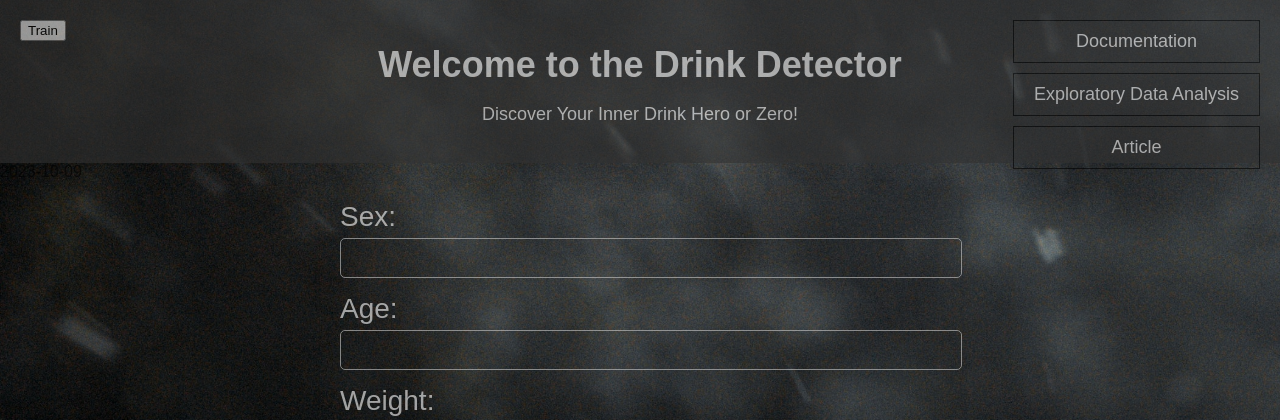
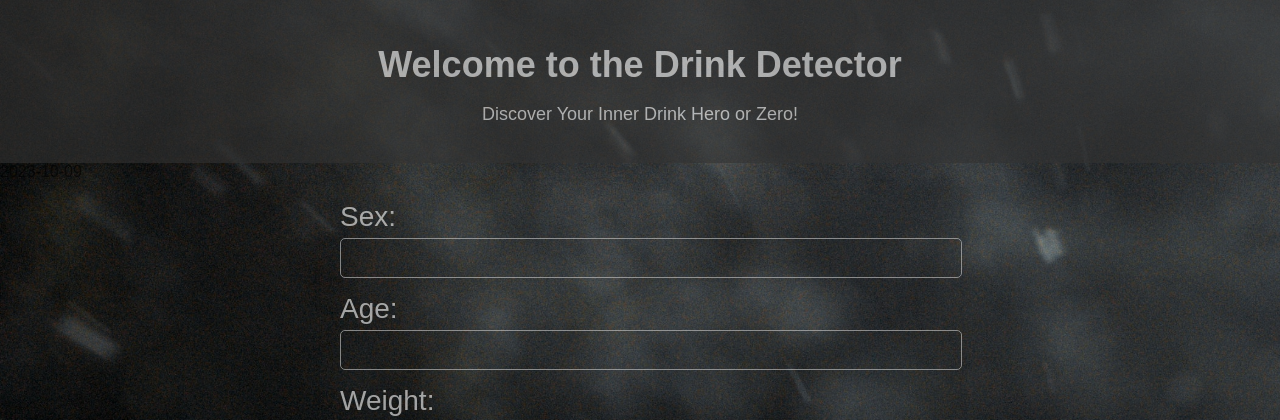
Before and after one commit to codedestructed007/Drink_watch, a Flask app: page / in a window 1280 px wide. Shown: the top 420 px of the page. Run offline with Flask 3, Linux system fonts and the light colour scheme.

Commit message:
refreshed

```diff
--- a/app.py
+++ b/app.py
@@ -47,6 +47,5 @@ def Predict():
 
 
 
-
 if __name__ == '__main__':
     app.run(host='0.0.0.0', debug = True,port = 5050)
--- a/templates/home.html
+++ b/templates/home.html
@@ -143,10 +143,7 @@
     <h1>Welcome to the Drink Detector</h1>
     <p>Discover Your Inner Drink Hero or Zero!</p>
 
-    <div class="button-box" style="position: absolute; top: 20px; left: 20px;">
-        <a href="/train"></a>
-        <button>Train</button>
-    </div>
+
 </header>
 
 {{ current_time }}
@@ -229,17 +226,18 @@
     <a href="https://www.linkedin.com/in/satyamsharma61541425b/" target="_blank"><i class="fab fa-linkedin"></i></a>
     <a href="https://medium.com/@codexistslonglastingnotfog/django-rest-framework-a-step-by-step-guide-with-code-examples-efe9665b59d8" target="_blank"><i class="fab fa-medium"></i></a>
 </footer>
-<div class="buttons-container">
-    <div class="button-box">
-        <button>Documentation</button>
-    </div>
-    <div class="button-box">
-        <button>Exploratory Data Analysis</button>
-    </div>
-    <div class="button-box">
-        <button>Article </button>
-    </div>
-</div>
+<!--<div class="buttons-container">-->
+<!--    <div class="button-box">-->
+<!--        <button>Documentation</button>-->
+<!--    </div>-->
+<!--    <div class="button-box">-->
+<!--        <-->
+<!--        <button>Exploratory Data Analysis</button>-->
+<!--    </div>-->
+<!--    <div class="button-box">-->
+<!--        <button>Article </button>-->
+<!--    </div>-->
+<!--</div>-->
 
 
 
```
